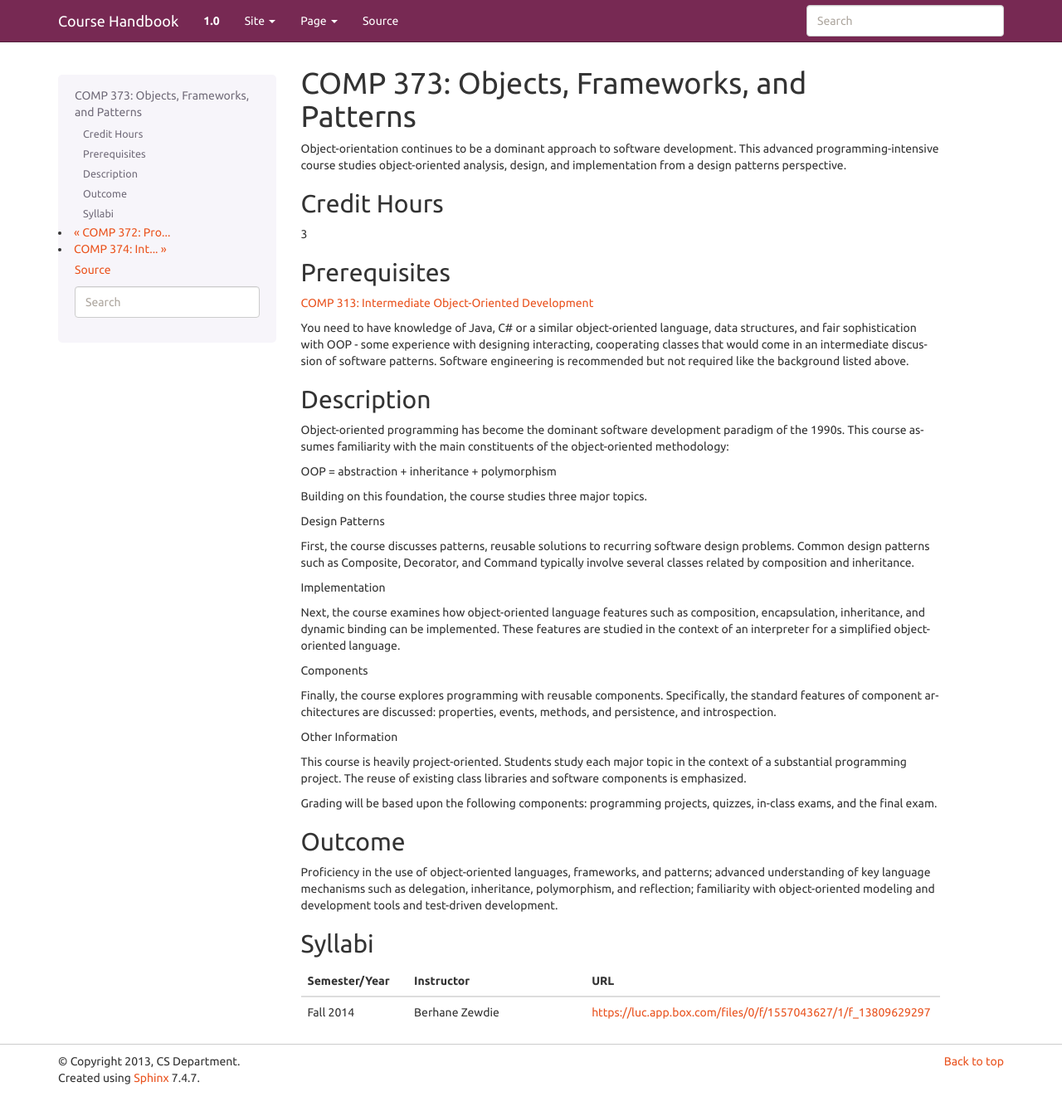
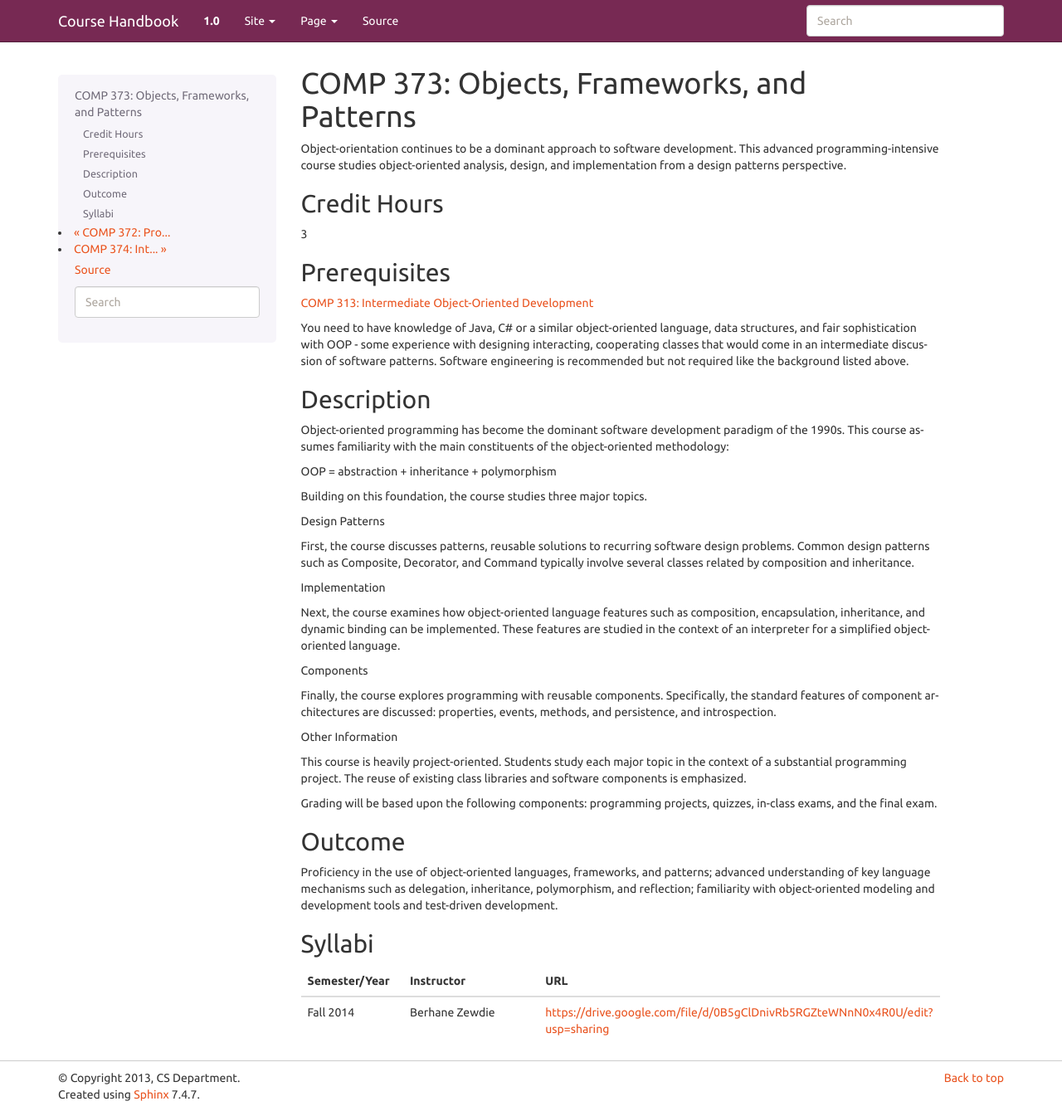
Before and after one commit to kyang5/coursedescriptions, a Sphinx documentation site: the page built from source/comp373.rst, in a window 1280 px wide and 1339 px high. Shown: the whole window at 83% size. Built offline with Sphinx 7.4.7, drawn with Linux system fonts in a browser that asks for light colours; some of the changed lines change nothing that is shown.

Commit message:
Updated syllabus info for COMP 373

```diff
--- a/source/comp373.rst
+++ b/source/comp373.rst
@@ -72,4 +72,4 @@
    	:header: "Semester/Year", "Instructor", "URL"
    	:widths: 15, 25, 50
 
-	"Fall 2014", "Berhane Zewdie", "https://luc.app.box.com/files/0/f/1557043627/1/f_13809629297"
+	"Fall 2014", "Berhane Zewdie", "https://drive.google.com/file/d/0B5gClDnivRb5RGZteWNnN0x4R0U/edit?usp=sharing"
```
